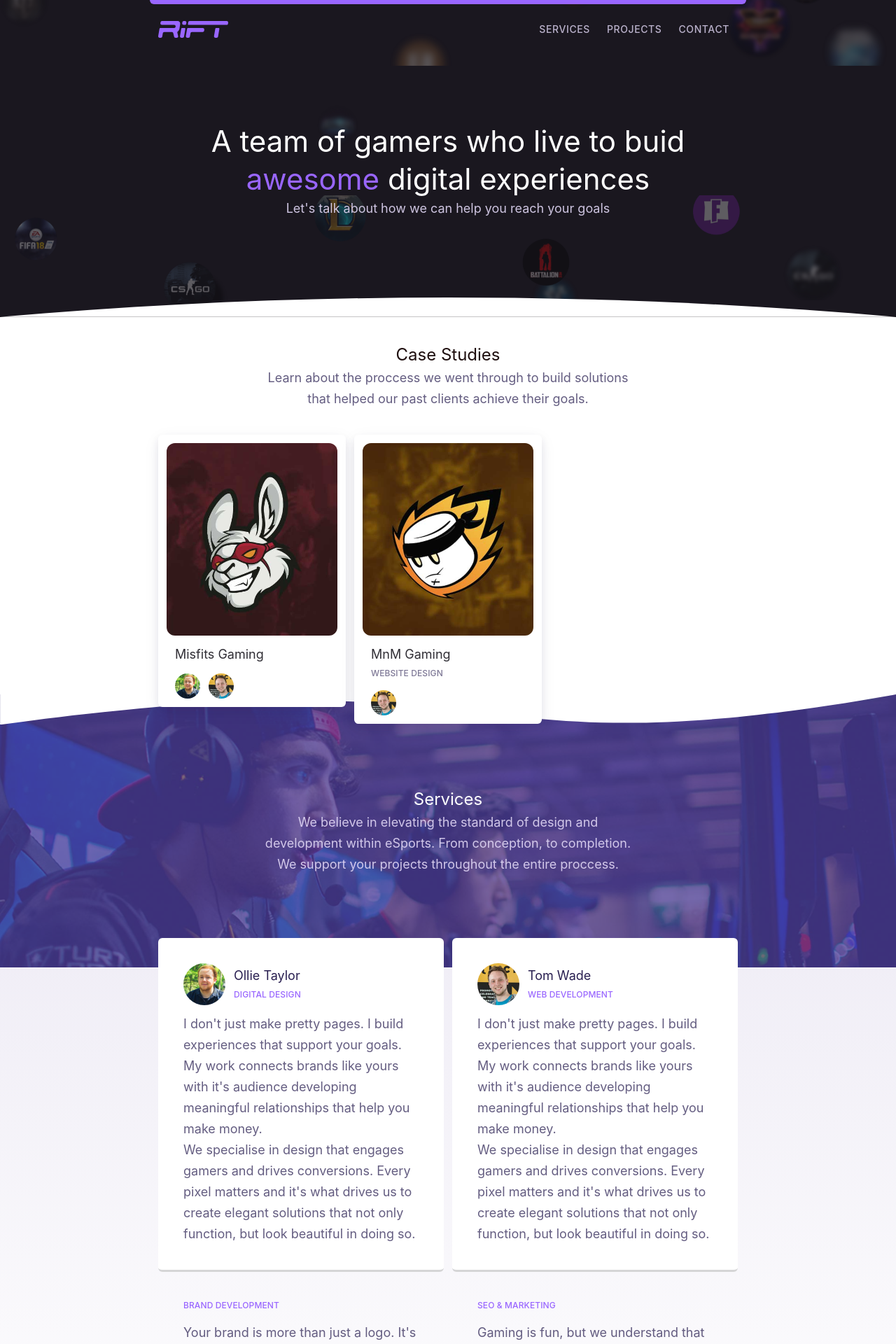
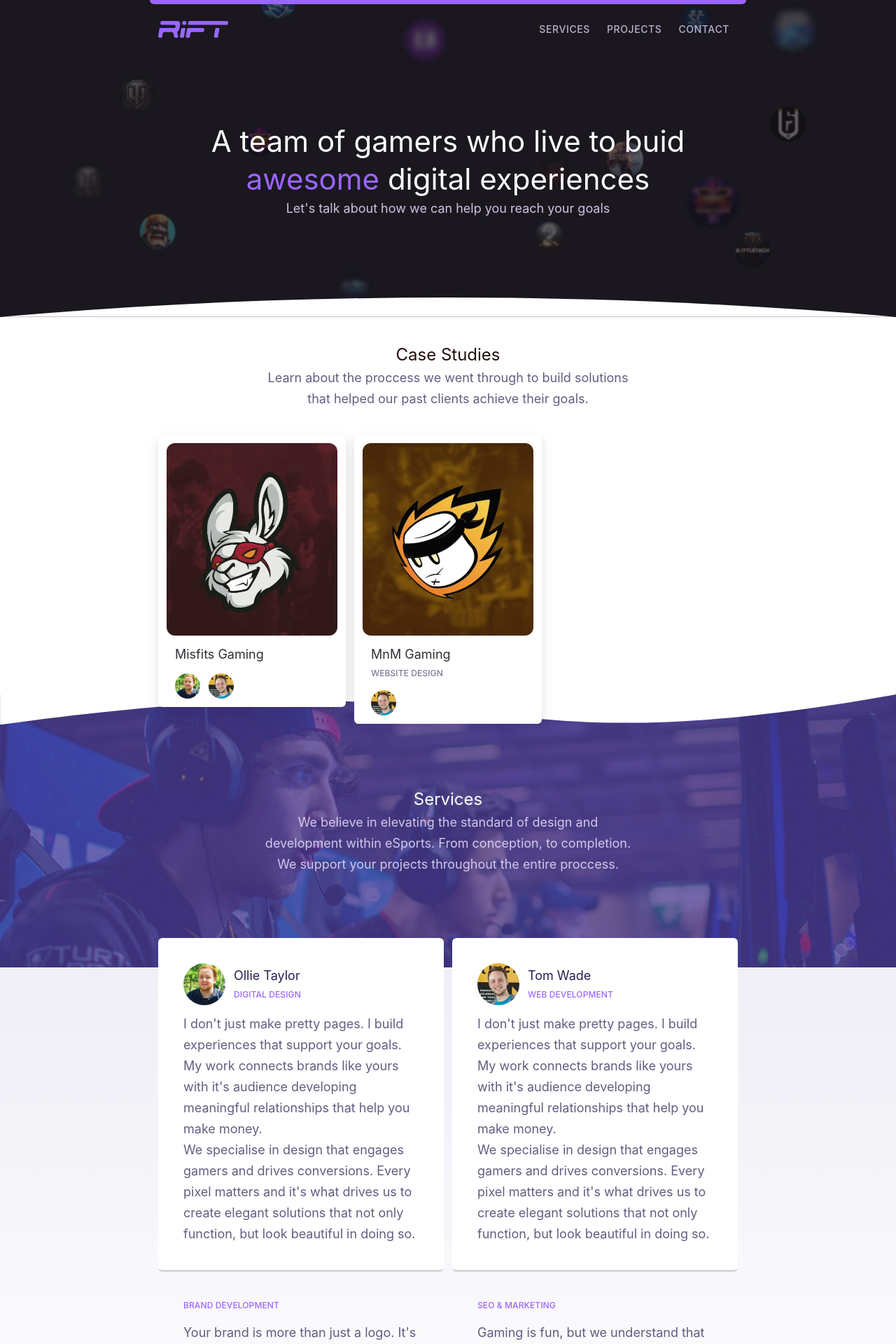
Before and after one commit to OllieJT/rift-portfolio_2018-jekyll, a Jekyll site: the page built from index.html, in a window 1280 px wide. Shown: the top 1920 px of the page at 70% size. Built offline with Jekyll 4.4.1, drawn with Linux system fonts in a browser that asks for light colours; the list of posts is cut into pages by our own code.

Commit message:
Image Cut Off Fix

```diff
--- a/_sass/_framework/_layout.scss
+++ b/_sass/_framework/_layout.scss
@@ -56,27 +56,24 @@
 	opacity: .3;
 	.parallax-layer{
 		overflow: visible;
-		background-size: cover;
+		background-size: contain;
 		background-position: center;
 		background-repeat: no-repeat;
+		transform: translateY(50%)
 	}
 	.layer_1{
-		transform: translateZ(-9px) scale(10);
 		animation: float-alt 12s ease infinite;
 		animation-direction: reverse;
 	}
 	.layer_2{
-		transform: translateZ(-5px) scale(6);
-		animation: float-alt 15s ease infinite;
+		animation: float-alt 24s ease infinite;
 	}
 	.layer_3{
-		transform: translateZ(-3px) scale(4);
-		animation: float 24s ease infinite;
-		animation-direction: reverse;
+		animation: float 15s ease infinite;
 	}
 	.layer_4{
-		transform: translateZ(-1px) scale(2);
 		animation: float 30s ease infinite;
+		animation-direction: reverse;
 	}
 }
 
```
Also changed, not shown: img/parallax/home-layer_1.png.
